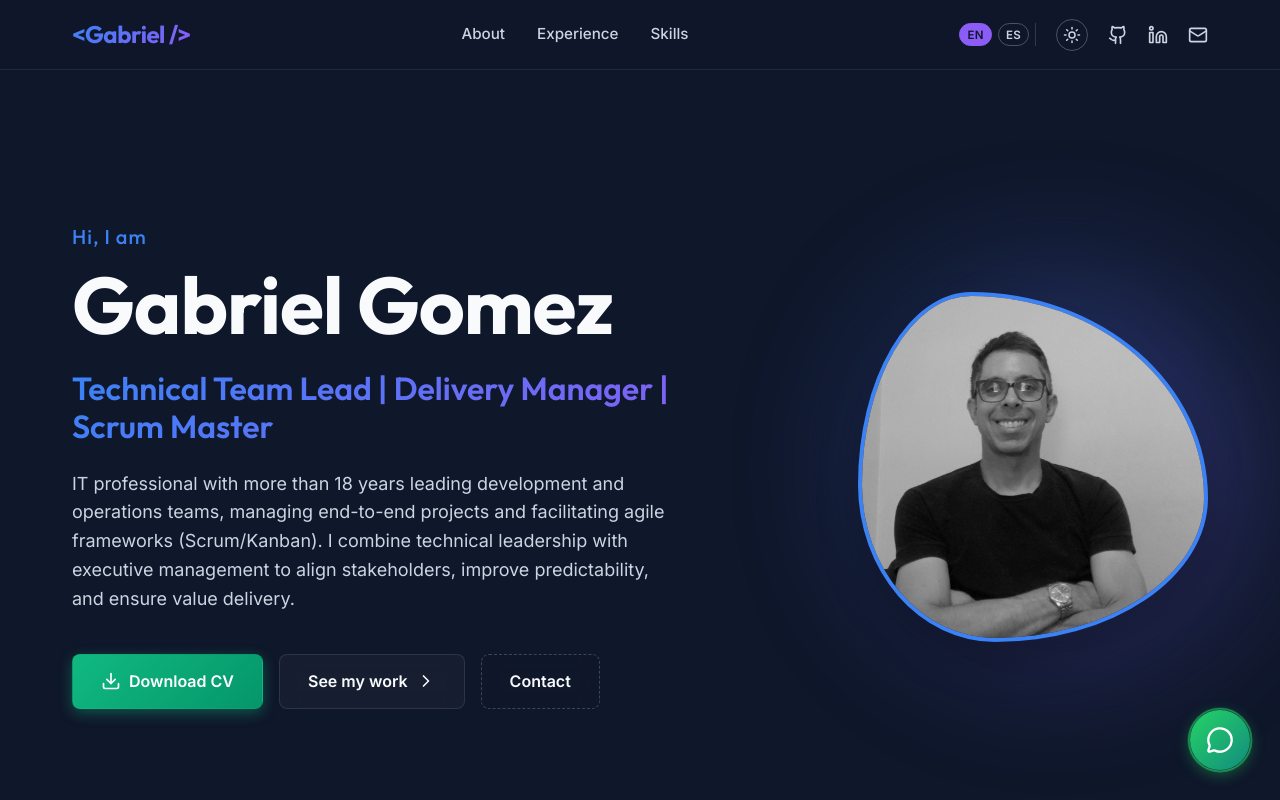
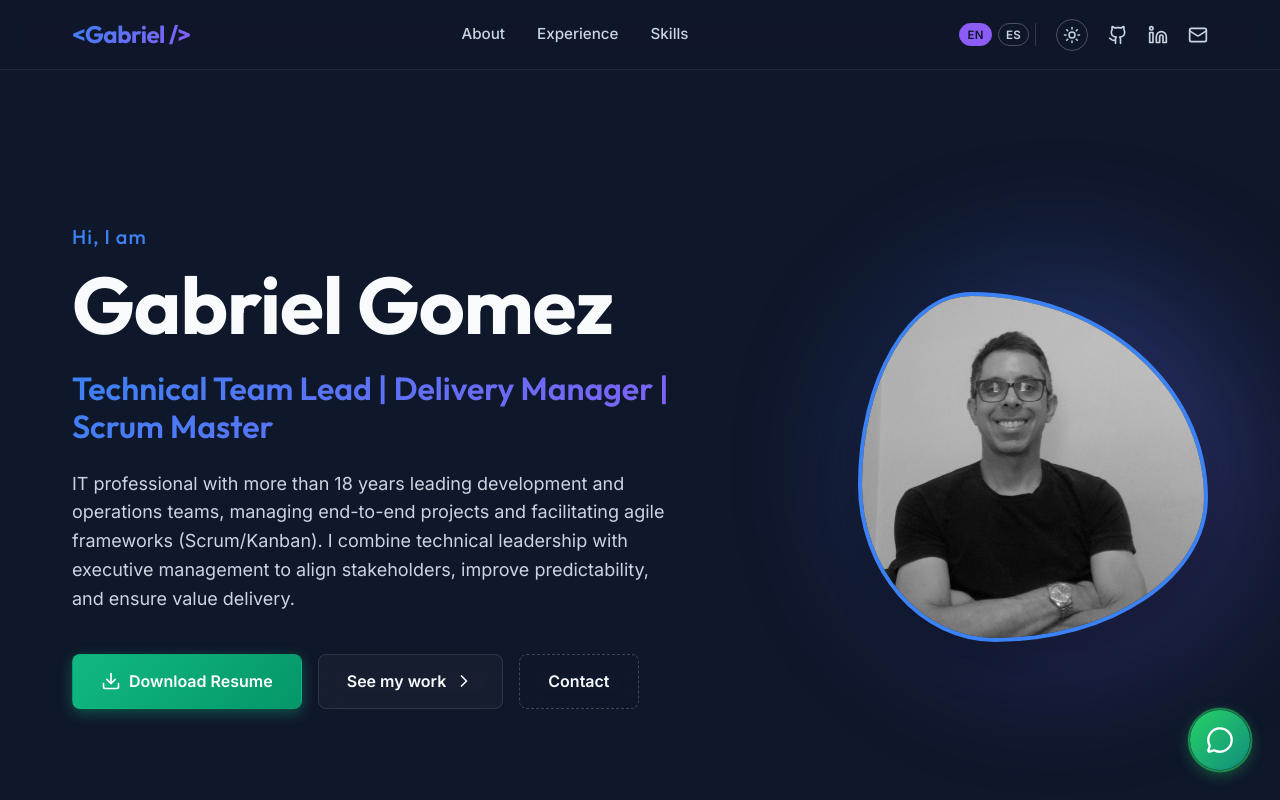
Before and after one commit to gabrielgagz/gabrielgagz.github.io, a React (Vite) app: page / in a window 1280 px wide. Shown: the top 800 px of the page. Built offline with nearby package versions, Linux system fonts and the light colour scheme.

Commit message:
Change Download CV to Download Resume

```diff
--- a/src/components/Hero.jsx
+++ b/src/components/Hero.jsx
@@ -9,7 +9,7 @@ const heroText = {
         description: 'IT professional with more than 18 years leading development and operations teams, managing end-to-end projects and facilitating agile frameworks (Scrum/Kanban). I combine technical leadership with executive management to align stakeholders, improve predictability, and ensure value delivery.',
         primaryCta: 'See my work',
         secondaryCta: 'Contact',
-        downloadCv: 'Download CV',
+        downloadCv: 'Download Resume',
     },
     es: {
         subtitle: 'Hola, soy',
```
